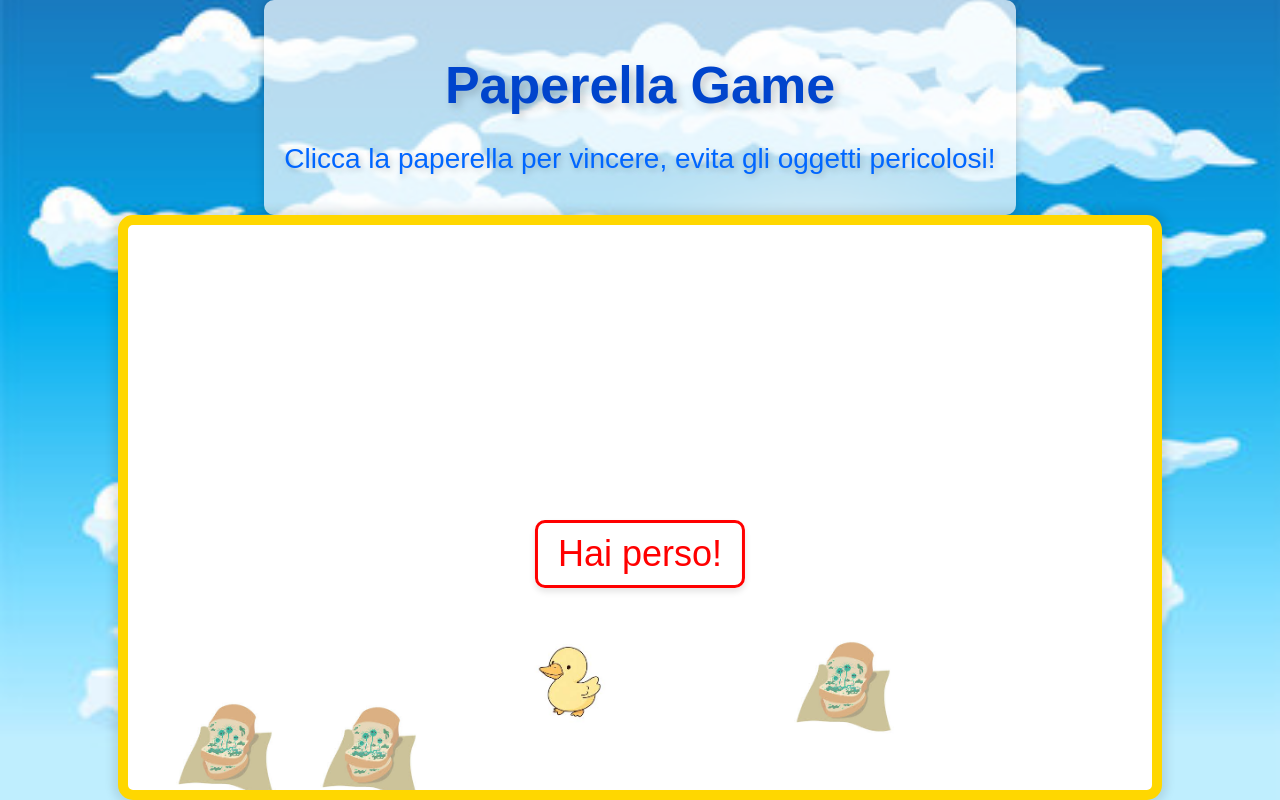
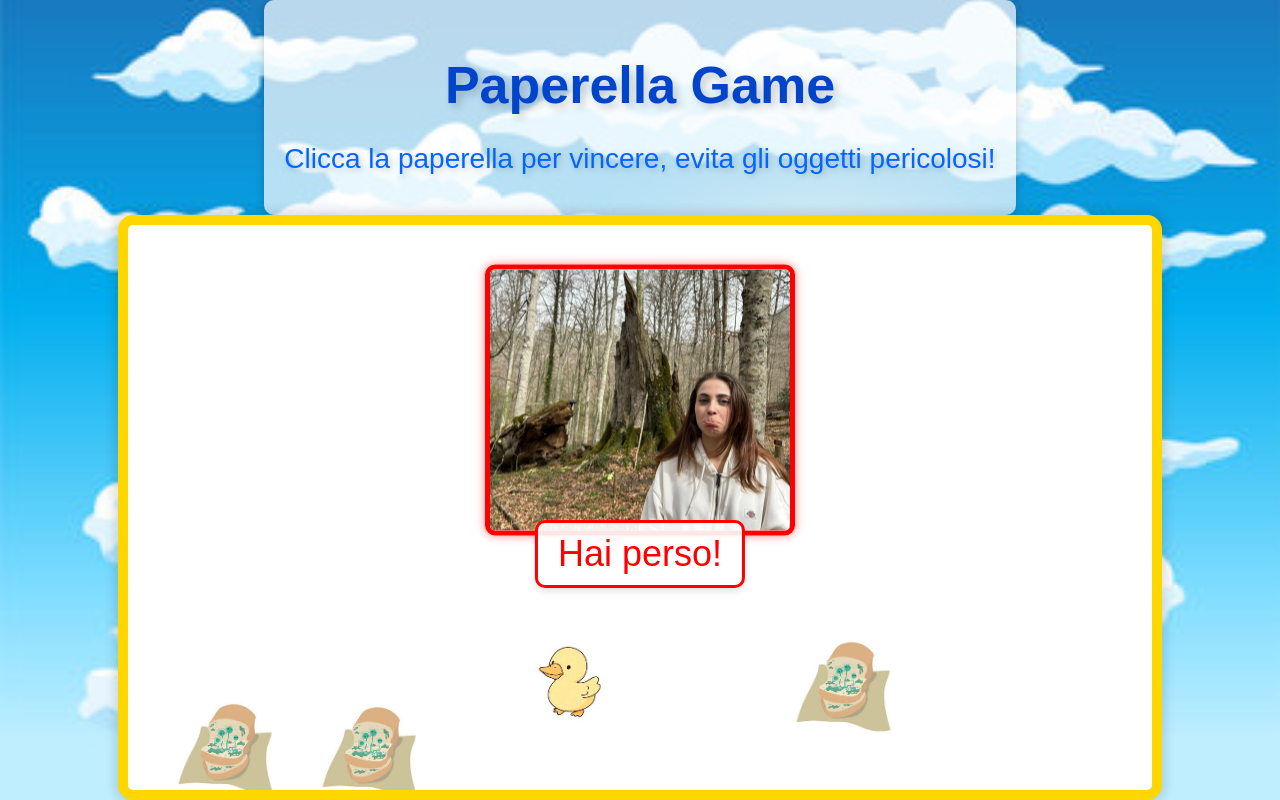
Before and after one commit to luca-torre98/paprella, a plain HTML site: page index.html in a window 1280 px wide. Both pictures are taken after a click on the element 207 px from the left and 685 px from the top of the page. Drawn offline with Linux system fonts and the light colour scheme.

Commit message:
Update index.html

```diff
--- a/index.html
+++ b/index.html
@@ -71,7 +71,7 @@
             background-size: cover;
         }
 
-        #random-image {
+        #random-image, #lose-image {
             display: none;
             width: 300px;
             height: auto;
@@ -79,9 +79,9 @@
             top: 50%;
             left: 50%;
             transform: translate(-50%, -50%);
-            border: 5px solid #FFD700;
+            border: 5px solid red;
             border-radius: 10px;
-            box-shadow: 0 0 10px rgba(0, 0, 0, 0.5);
+            box-shadow: 0 0 10px rgba(255, 0, 0, 0.5);
         }
 
         #win-message, #lose-message {
@@ -123,6 +123,7 @@
     <div class="losing-object"></div>
     <div class="losing-object"></div>
     <img id="random-image" src="" alt="Immagine random" />
+    <img id="lose-image" src="papera/Hai Perso.jpeg" alt="Hai perso!" />
     <div id="win-message">Hai vinto!</div>
     <div id="lose-message">Hai perso!</div>
 </div>
@@ -132,6 +133,7 @@
     const winMessage = document.getElementById('win-message');
     const loseMessage = document.getElementById('lose-message');
     const randomImage = document.getElementById('random-image');
+    const loseImage = document.getElementById('lose-image');
     const playArea = document.getElementById('play-area');
     const losingObjects = document.querySelectorAll('.losing-object');
 
@@ -181,8 +183,10 @@
     }
 
     function showLoseMessage() {
+        loseImage.style.display = 'block';
         loseMessage.style.display = 'block';
         setTimeout(() => {
+            loseImage.style.display = 'none';
             loseMessage.style.display = 'none';
         }, 4000);
     }
```
